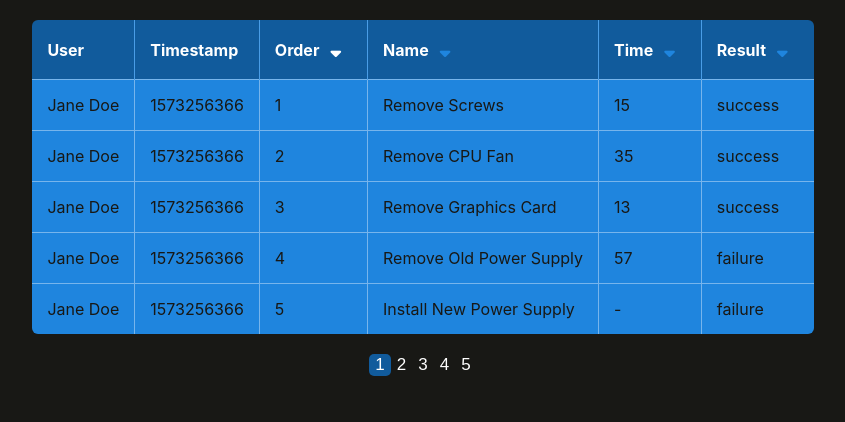
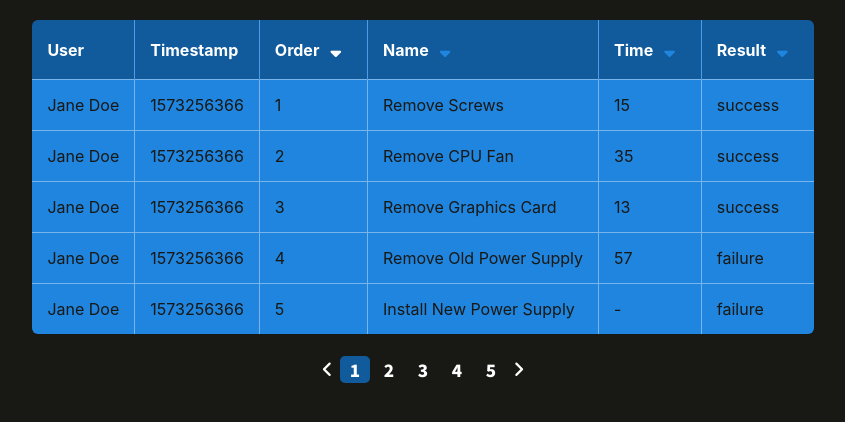
Before and after one commit to maggieholbling/dashboard-table, a React (Create React App) app: page / in a window 1280 px wide. Shown: the top 422 px of the page, without its empty margins (217-1062 px from the left). Built offline with nearby package versions, Linux system fonts and the light colour scheme.

Commit message:
add limit on visible pages

```diff
--- a/src/components/Pagination.js
+++ b/src/components/Pagination.js
@@ -1,6 +1,8 @@
-import React from 'react';
+import React, {useState} from 'react';
 
 const Pagination = (props) => {
+
+  const [visiblePages, setvisiblePages] = useState([0,5]);
 
   //creating array of page numbers
   const pageNumbers = () => {
@@ -15,7 +17,18 @@ const Pagination = (props) => {
     <container
       className="pagination"
     >
-      {pageNumbers().map(num => (
+      {/* only enable arrow if there are more pages to the left */}
+      <i
+        className={visiblePages[0] === 0 ? "fas fa-angle-left" : "fas fa-angle-left active"}
+        onClick={() => {
+          if (visiblePages[0] !== 0) {
+            setvisiblePages([visiblePages[0] - 1, visiblePages[1] - 1]);
+          }
+        }}
+      >
+      </i>
+      {/* actual page buttons */}
+      {pageNumbers().slice(visiblePages[0], visiblePages[1]).map(num => (
         <button
           className={num === props.selectedPage ? "page-butn selected" : "page-butn"}
           onClick={() => {
@@ -25,6 +38,17 @@ const Pagination = (props) => {
           {num}
         </button>
       ))}
+
+      {/* only enable arrow if there are more pages to the right */}
+      <i
+        className={visiblePages[1] < pageNumbers().length ? "fas fa-angle-right active" : "fas fa-angle-right"}
+        onClick={() => {
+          if (visiblePages[1] < pageNumbers().length) {
+            setvisiblePages([visiblePages[0] + 1, visiblePages[1] + 1]);
+          }
+        }}
+      >
+      </i>
     </container>
   );
 };
--- a/src/components/SortButton.js
+++ b/src/components/SortButton.js
@@ -4,11 +4,11 @@ const Button = (props) => {
 
   const ascOrDesc = () => {
     if (props.selected && props.isAsc) {
-      return <i class="fas fa-sort-down"></i>;
+      return <i className="fas fa-sort-down"></i>;
     } else if (props.selected && !props.isAsc) {
-      return <i class="fas fa-sort-up"></i>;
+      return <i className="fas fa-sort-up"></i>;
     } else {
-      return <i class="fas fa-sort-down unselected"></i>;
+      return <i className="fas fa-sort-down unselected"></i>;
     }
   };
 
--- a/src/components/Table.js
+++ b/src/components/Table.js
@@ -80,7 +80,7 @@ const Table = (props) => {
       </table>
       <Pagination
         selectedPage={selectedPage}
-        lastPage={5}
+        lastPage={8}
         onChange={setSelectedPage}
       />
     </>
--- a/src/styles/_config.scss
+++ b/src/styles/_config.scss
@@ -1,3 +1,4 @@
+@import url('https://fonts.googleapis.com/css?family=Noto+Sans+KR:500,900&display=swap');
 $main-color: #1F85DE;
 $darker-main-color: #115B9C;
 $dark-color: #181815;
--- a/src/styles/_pagination.scss
+++ b/src/styles/_pagination.scss
@@ -1,18 +1,46 @@
 .pagination {
   display: flex;
   justify-content: center;
+  align-items: center;
   padding: 20px;
+}
+
+.fas.fa-angle-right, .fas.fa-angle-left {
+  font-size: 18px;
+  padding: 5px;
+  color: white;
+}
+
+.fas.fa-angle-right.active, .fas.fa-angle-left.active {
+  &:hover {
+    color: $main-color;
+    cursor: pointer;
+  }
 }
 
 .page-butn {
   border: none;
+  width: 30px;
   outline: none;
   color: white;
   background: none;
+  font-family: 'Noto Sans KR', sans-serif;
+  font-weight: 900;
   font-size: 17px;
+  margin: 2px;
+
+  &:hover {
+    color: $main-color;
+    cursor: pointer;
+  }
 }
 
 .selected {
   border-radius: 5px;
   background-color: $darker-main-color;
+
+  &:hover {
+    color: white;
+    cursor: default;
+  }
 }
```
